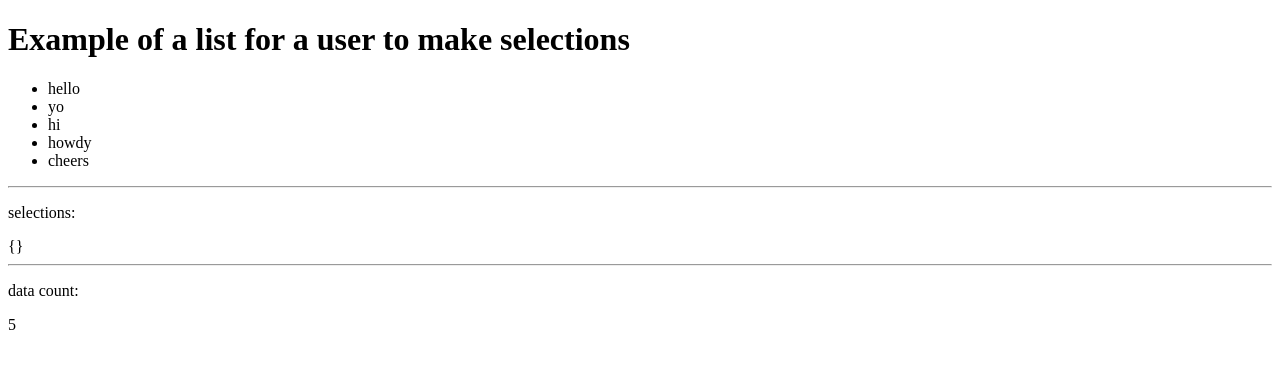
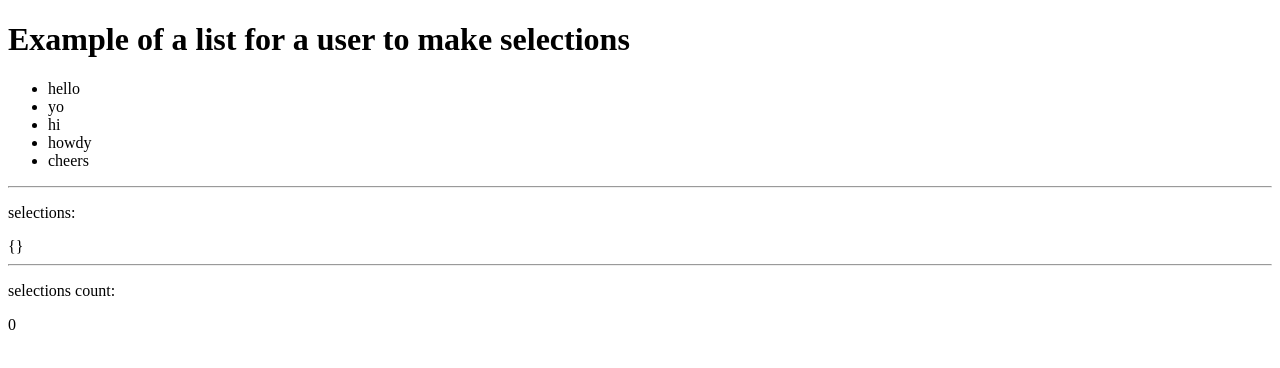
Before and after one commit to brianzelip/vuex-selection-form-prototype, a Vue app: page / in a window 1280 px wide. Shown: the top 368 px of the page. Built offline with nearby package versions, Linux system fonts and the light colour scheme.

Commit message:
new getter for selectionsCount

```diff
--- a/src/components/TheList.vue
+++ b/src/components/TheList.vue
@@ -7,8 +7,8 @@
     <p>selections:</p>
     {{ selections }}
     <hr>
-    <p>data count:</p>
-    {{ dataCount }}
+    <p>selections count:</p>
+    {{ selectionsCount }}
   </form>
 </template>
 
@@ -22,7 +22,7 @@ export default {
   },
   computed: {
     ...mapState(["data", "selections"]),
-    ...mapGetters(["dataCount"])
+    ...mapGetters(["selectionsCount"])
   },
   components: {
     ListItem
--- a/src/store.js
+++ b/src/store.js
@@ -15,8 +15,8 @@ const store = new Vuex.Store({
     selections: {}
   },
   getters: {
-    dataCount: state => {
-      return state.data.length;
+    selectionsCount: state => {
+      return Object.keys(state.selections).length;
     }
   },
   mutations: {
```
